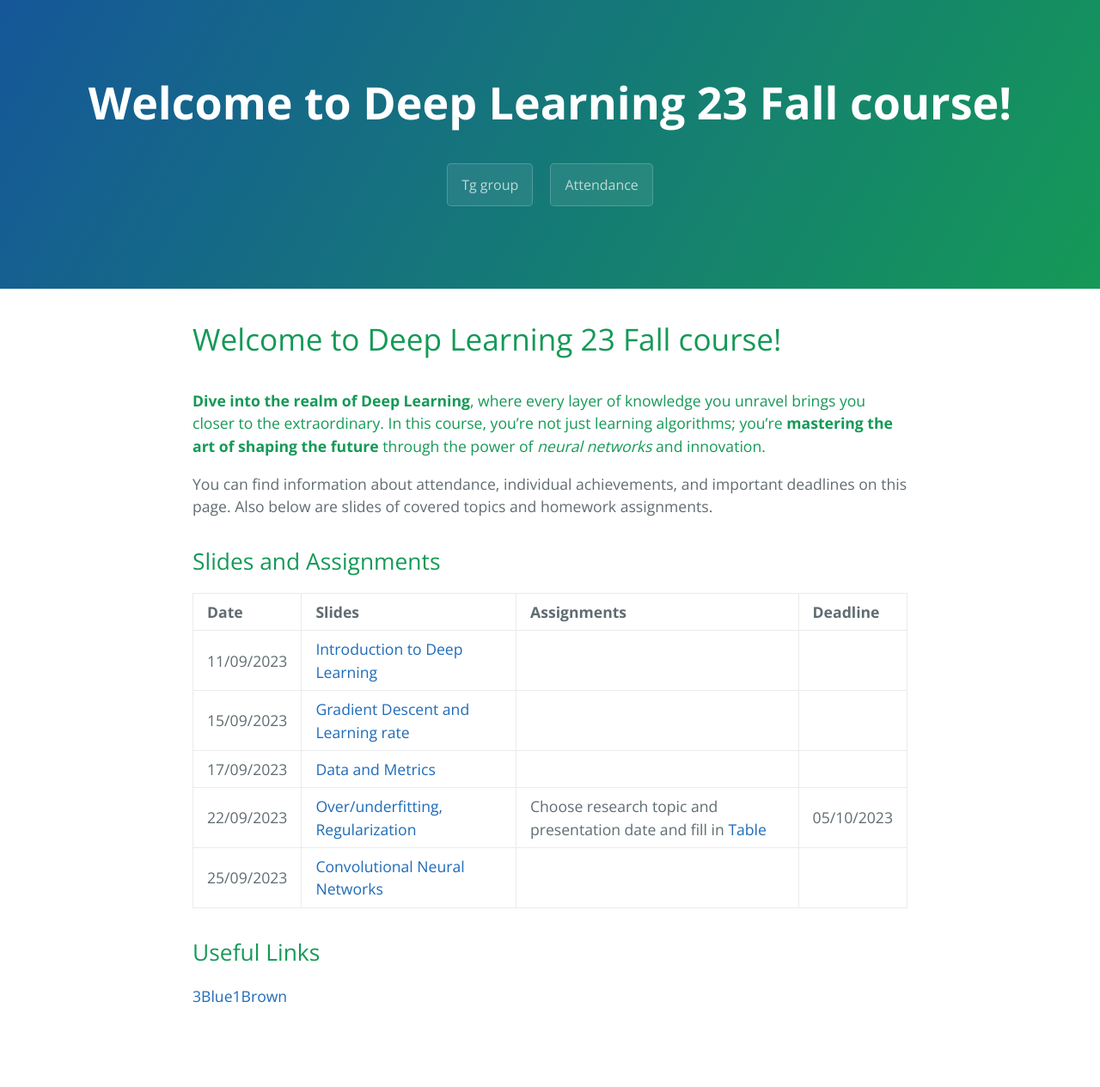
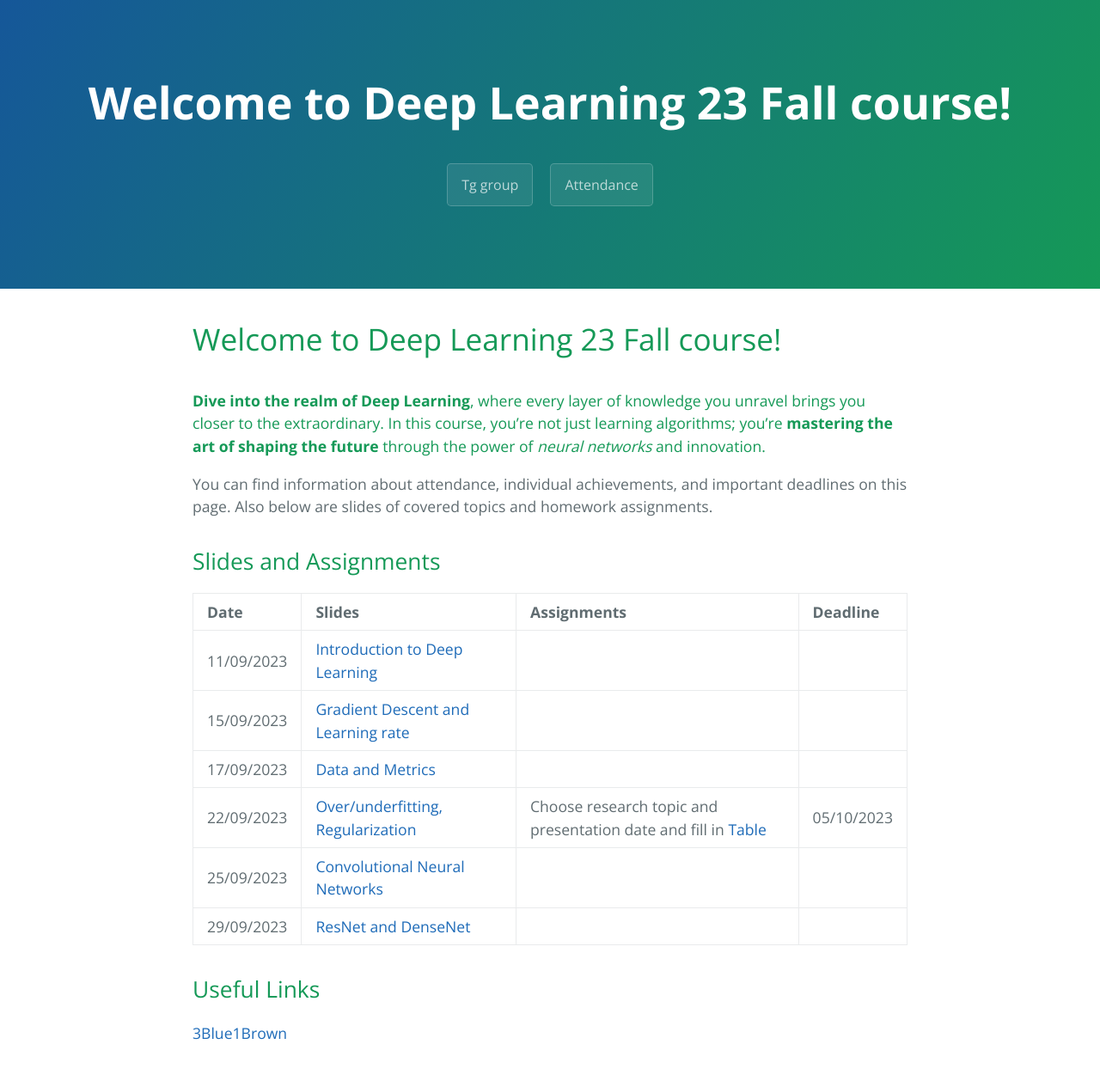
Before and after one commit to decoder-99/DL23Fall, a Jekyll site: the page built from index.md, in a window 1280 px wide. Shown: the whole page at 86% size. Built offline with Jekyll 4.4.1, drawn with Linux system fonts in a browser that asks for light colours; the repository's description, which GitHub fills in, is left out; our own code applies the rules of GitHub Pages for plain Markdown files; before the commit the page ends 1222 px from its top, so only the background shows below that.

Commit message:
Update index.md

```diff
--- a/index.md
+++ b/index.md
@@ -17,6 +17,7 @@ You can find information about attendance, individual achievements, and importan
 |17/09/2023              | [Data and Metrics](https://docs.google.com/presentation/d/11LS9796uyKNV-q1puTNQz1vOnTgGArKmwSRm1jxCq_s/edit?usp=sharing)                  |             |
 |22/09/2023              | [Over/underfitting, Regularization](https://docs.google.com/presentation/d/1ChkgLKawed_v5yOyyJJkBCRe3tWdzmTB7w1_wQqqtls/edit?usp=sharing)                  |Choose research topic and presentation date and fill in [Table](https://docs.google.com/spreadsheets/d/1-qjqeRSOeg4kUr3ZX7Zh_oy4yY5vvhzJYrNGVefGzOE/edit?usp=sharing)             | 05/10/2023
 |25/09/2023|[Convolutional Neural Networks](https://docs.google.com/presentation/d/1erjt3Jopaj-E-BTpDUCJrGNmCkOLAxds_iPhqprITck/edit?usp=sharing) ||
+|29/09/2023|[ResNet and DenseNet](https://docs.google.com/presentation/d/1RpMpUHhCP08ift7g01E3c2wOeZSbQtPvmzM030Pc_WI/edit?usp=sharing)||
 
 ## Useful Links
 [3Blue1Brown](https://www.3blue1brown.com/)
```
